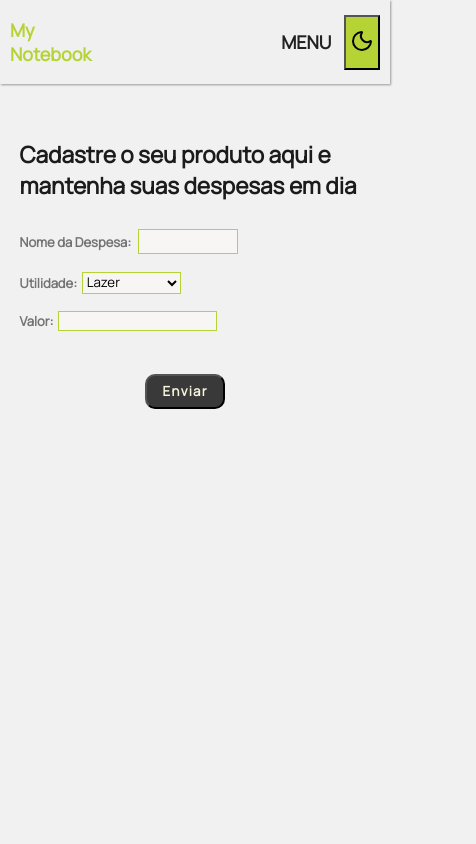
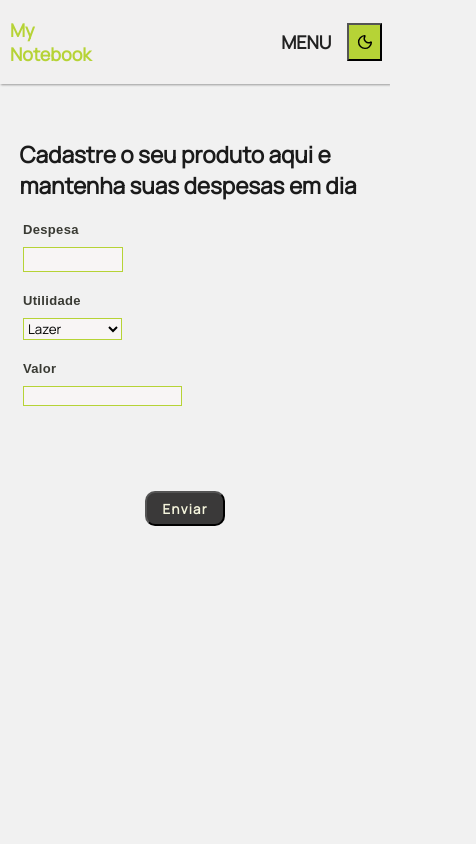
Before and after one commit to rafaelabou1999/mynotebook-despesas, a React (Vite) app: page / in a window 390 px wide. Shown: the top 844 px of the page, 476 px wide, since content can reach past the window. Built offline with nearby package versions, Linux system fonts and the light colour scheme.

Commit message:
working on the design

```diff
--- a/src/components/Header/styles.module.css
+++ b/src/components/Header/styles.module.css
@@ -180,7 +180,24 @@ button{
         height:22px;
     }
 
-
+    .btnTheme{
+        display: flex;
+        width:35px;
+        height:38px;
+        align-items: center;
+        justify-content: center;
+        text-align: center;
+        padding: 0px;
+        position: relative;
+    }
+    .btnTheme svg{
+        position: absolute;
+        left:50%;
+        top:50%;
+        transform: translate(-50%,-50%);
+        width:17px;
+        height:17px;
+    }
     :root[data-theme="dark"] nav a{
         color:var(--dark-medium) !important;
     }
--- a/src/components/InputPost/index.tsx
+++ b/src/components/InputPost/index.tsx
@@ -72,11 +72,11 @@ export function InputPost() {
     return (
         <div className={styles.container}>
           <div className={styles.item}>
-            <label>Nome da Despesa: </label>
+            <label>Despesa </label>
             <input ref={nameRef} className={styles.input} type="text" name="post" value={productName} onChange={e => setProductName(e.target.value)} required/>
           </div>
           <div className={styles.item}>
-            <label>Utilidade:</label>
+            <label>Utilidade</label>
             <select ref={utilityRef} name="" id="" onChange={e => setProductUtility(e.target.value)}>
               <option value="lazer">Lazer</option>
               <option value="trabalho">Trabalho</option>
@@ -84,7 +84,7 @@ export function InputPost() {
             </select>
           </div>
          <div className={styles.item}>
-           <label htmlFor="">Valor:</label>
+           <label htmlFor="">Valor</label>
            <input ref={valueRef} type="number" value={productValue} onChange={e => {
                 const val = e.target.value;
                 if (/^\d*$/.test(val)) {
--- a/src/components/InputPost/styles.module.css
+++ b/src/components/InputPost/styles.module.css
@@ -3,25 +3,39 @@
     position: relative;
     display: flex;
     flex-direction: column;
-    margin-top: 8%;
+    margin-top: 5%;
     font-weight: 600;
     color:rgba(102, 102, 102, 0.904);
+}
+
+label{
+    font-family:sans-serif;
+    color: #393a33;
+    padding: 1%;
+    border-radius: 1px;
+    letter-spacing: 0.025em;
 }
 
 .item {
     margin-bottom: 5%;
     font-size: 13px;
     width: 130%;
+    display: flex;
+    flex-direction: column;
+    gap:10px;
+    justify-content: start;
+    align-items: start;
 }
 
 .item input, select {
     background-color: #f8f5f5;
-    border:1px solid var(--solid-primary);
+    border: 1px solid rgb(218, 218, 218);
     margin-left: 1%;
-
+    border: 1px solid var(--solid-primary);
+    margin-top: -1%;
 }
 .input{
-    background-color: rgb(255, 255, 255);
+    background-color: rgb(230, 228, 228);
     width:200px;
     height:25px;
 }
--- a/src/pages/Despesas/index.tsx
+++ b/src/pages/Despesas/index.tsx
@@ -48,9 +48,9 @@ export function Despesas() {
           <tbody>
             {products.map((item, index) => (
               <tr key={index}>
-                <td >{item.name}</td>
+                <td className={styles.tdName}>{item.name}</td>
                 <td>{item.utility}</td>
-                <td colSpan={2} >R$ {item.value}</td>
+                <td className={styles.tdValue} colSpan={2} >R$ {item.value}</td>
                 <td  className={styles.deleteProduct} onClick={() => handleDelete(index)}><Trash2Icon/></td>
               </tr>
             ))}
--- a/src/pages/Despesas/styles.module.css
+++ b/src/pages/Despesas/styles.module.css
@@ -10,8 +10,9 @@ table{
 }
 
 th{
-    background-color: var(--dark-medium) !important;
+    background-color: #1f1e1eee !important;
     color:var(--dark-light);
+    border:2px solid #696262 !important;
 }
 th, td{
     padding: 8px 35px;
@@ -43,13 +44,13 @@ td{
 
 .total{
     text-align: end;
-    background-color: var(--dark-medium);
+    background-color: #1f1e1eee;
     color: var(--dark-light);
     font-weight: 600;
 }
 
 .finalValue{
-    background-color: var(--dark-medium);
+    background-color:#1f1e1eee;
     color: var(--solid-primary);
     font-weight: 600;
     font-size: 20px !important;
@@ -61,22 +62,30 @@ td{
     border: 1px solid #cfcdcd;
 }
 
-
+.tdValue{
+    padding: 0 36px;
+    text-align: start;
+}
 
 @media screen and (max-width: 640px) {
-    th,td{
-      padding: 1px 4.6vw;
-      font-size: 15px;
+    td{
+      font-size: 14px;
+      padding: 7px;
     }
 
+    th{
+    padding: 10px 4.6vw;
+    font-size: 14.5px;
+    }
     .finalValue{
         font-size: 17px !important;
     }
 
     table{
-         position: absolute;
+      position: absolute;
       left:50%;
       transform: translateX(-50%);
+      width: 90%;
     }
 
     .list{
--- a/src/styles/root/index.css
+++ b/src/styles/root/index.css
@@ -2,6 +2,7 @@
 
 * {
   font-family: "Manrope", sans-serif;
+  max-width: 100%;
 }
 
 :root{
--- a/src/templates/Main/styles.module.css
+++ b/src/templates/Main/styles.module.css
@@ -9,12 +9,12 @@ main{
 }
 footer{
     position: absolute;
-    bottom:10%;
+    bottom:3%;
     left:50%;
     transform: translateX(-50%);
     font-weight: 600;
     width:100%;
-    font-size: 14px;
+    font-size: 12px;
 }
 
 @media screen and (max-width: 640px) {
```
